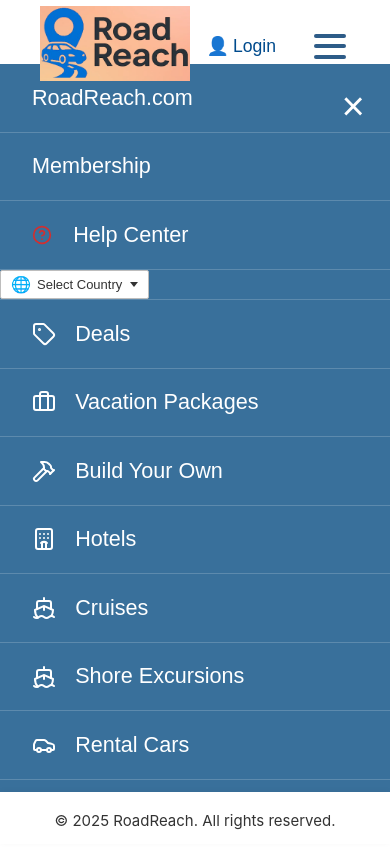
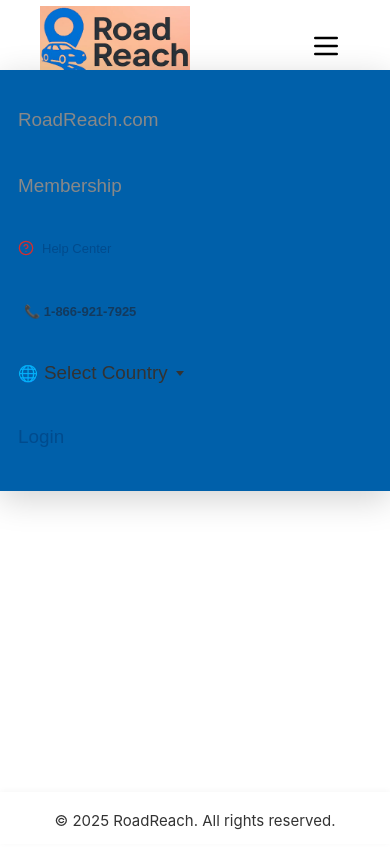
Before and after one commit to RoadReach/RoadReach_FrontEnd, a React (Vite) app: page /select-vehicle in a window 390 px wide. Both pictures are taken after a click on the button "Open menu". Shown: the top 868 px of the page. Built offline with nearby package versions, Linux system fonts and the light colour scheme.

Commit message:
mobile menu is added

```diff
--- a/src/App.tsx
+++ b/src/App.tsx
@@ -54,8 +54,9 @@ const AppContent: React.FC = () => {
 
   return (
     <div>
+      {isLoggedIn && showSessionTimeout && (
+        <div className="session-modal-overlay">
           <Header />
-      {isLoggedIn && showSessionTimeout && (
           <div className="session-modal" role="dialog" aria-modal="true" aria-label="Countdown to session expiration">
             <div className="session-modal__dialog">
               <div className="session-modal__header">
@@ -71,7 +72,9 @@ const AppContent: React.FC = () => {
               </div>
             </div>
           </div>
+        </div>
       )}
+      {!showSessionTimeout && <Header />}
       <main className="main-content">
         <Routes>
           <Route path="/" element={<Home />} />
--- a/src/components/Header.css
+++ b/src/components/Header.css
@@ -264,11 +264,10 @@ header.site-header {
 }
 .header__sep, .header__sep--tall { margin:0; color:#ccc; display:inline-block; vertical-align:middle; }
 .header__sep--tall {
-		height: 100px;
-		line-height: 100px;
-		font-size: 45px;
-		min-width: 1px;
-		padding: 0;
+	height: 100px;
+	line-height: 100px;
+	font-size: 30px;
+	min-width: 1px;
 }
 .header__login { display:flex; align-items:center; gap:4px; color:#004B8D; font-weight:500; }
 .header__main { display:flex; justify-content:flex-end; align-items:center; padding:10px 40px; background:none; }
@@ -425,6 +424,9 @@ header.main-header {
 		height: 32px;
 		font-size: 15px;
 	}
+	.header__main {
+		display: none;
+	}
 }
 
 @media (max-width: 600px) {
@@ -580,3 +582,61 @@ header.main-header {
 	color: #c00;
 	font-weight: bold;
 }
+.header__hamburger {
+  background: none;
+  border: none;
+  cursor: pointer;
+  display: none;
+  align-items: center;
+  justify-content: center;
+  padding: 8px;
+}
+
+@media (max-width: 900px) {
+  .header__hamburger {
+    display: flex;
+  }
+  .header__right > *:not(.header__hamburger) {
+    display: none;
+  }
+  .header__mobile-menu {
+    position: fixed;
+    top: 70px; /* Adjust to match your header height */
+    left: 0;
+    right: 0;
+    background: #0060aa;
+    box-shadow: 0 8px 32px rgba(0,0,0,0.18);
+    padding: 28px 18px 32px 18px;
+    z-index: 3000;
+    display: flex;
+    flex-direction: column;
+    gap: 22px;
+    animation: slideDown 0.22s;
+  }
+}
+
+.header__mobile-menu a,
+.header__mobile-menu button {
+  color: #004B8D;
+  text-decoration: none;
+  font-size: 1.18rem;
+  font-weight: 500;
+  background: none;
+  border: none;
+  text-align: left;
+  padding: 8px 0;
+  cursor: pointer;
+  transition: color 0.18s;
+}
+
+.header__mobile-menu a:hover,
+.header__mobile-menu button:hover {
+  color: #005DA6;
+  background: #f3f7fa;
+  border-radius: 6px;
+}
+
+@keyframes slideDown {
+  from { transform: translateY(-30px); opacity: 0; }
+  to { transform: translateY(0); opacity: 1; }
+}
--- a/src/components/Header.tsx
+++ b/src/components/Header.tsx
@@ -1,7 +1,7 @@
 import React, { useState, useRef, useEffect } from "react";
 import { Link, useNavigate, useLocation } from "react-router-dom";
 import RoadReachLogo from "../assets/RoadReach_Logo_cropped.png";
-import { HelpCircle, PhoneCall, Tag, Briefcase, Hammer, Hotel, Ship, Car, Truck, FlagTriangleRight, User, Mail, ExternalLink } from 'lucide-react';
+import { HelpCircle, PhoneCall, Menu } from 'lucide-react';
 import GeoDropdown from './GeoDropdown';
 import HelpCenter from './HelpCenter';
 import './Header.css';
@@ -13,8 +13,15 @@ const Header: React.FC = () => {
   const [showDropdown, setShowDropdown] = useState(false);
   const [helpOpen, setHelpOpen] = useState(false);
   const [mobileMenuOpen, setMobileMenuOpen] = useState(false);
+  const [isMobile, setIsMobile] = useState(window.innerWidth < 900);
   const userRef = useRef<HTMLSpanElement | null>(null);
   const dropdownRef = useRef<HTMLDivElement | null>(null);
+
+  useEffect(() => {
+    const handleResize = () => setIsMobile(window.innerWidth < 900);
+    window.addEventListener('resize', handleResize);
+    return () => window.removeEventListener('resize', handleResize);
+  }, []);
 
   useEffect(() => {
     if (!showDropdown) return;
@@ -53,7 +60,18 @@ const Header: React.FC = () => {
     );
   }
 
-  // ...existing code for full header...
+  const headerLinks = [
+    { type: "link", label: "RoadReach.com", to: "/", className: "header__link header__link--light" },
+    { type: "sep" },
+    { type: "link", label: "Membership", to: "#", className: "header__link header__link--light" },
+    { type: "sep" },
+    { type: "help" },
+    { type: "sep" },
+    { type: "phone" },
+    { type: "sep" },
+    { type: "geo" }
+  ];
+
   return (
     <header className="site-header">
       {/* Top bar */}
@@ -64,23 +82,53 @@ const Header: React.FC = () => {
           </Link>
         </div>
         <div className="header__right">
-          <div className="header__right-content">
-            <span className="header__right-link header__right-domain">RoadReach.com</span>
-            <span className="header__sep header__sep--tall">|</span>
-            <a href="#" className="header__right-link">Membership</a>
-            <span className="header__sep header__sep--tall">|</span>
-            <a href="#" className="header__right-link header__help-link" onClick={() => setHelpOpen(true)}>
-              <HelpCircle size={20} color="#D32F2F" style={{verticalAlign:'middle',marginRight:2}} />
+        {!isMobile && (
+          <>
+            {headerLinks.map((item, idx) => {
+              if (item.type === "sep") {
+                return <span key={idx} className="header__sep header__sep--tall">|</span>;
+              }
+              if (item.type === "link") {
+                return (
+                  <Link key={idx} to={item.to} className={item.className}>{item.label}</Link>
+                );
+              }
+              if (item.type === "help") {
+                return (
+                  <a
+                    key={idx}
+                    href="#"
+                    className="header__link header__help-link"
+                    onClick={() => setHelpOpen(true)}
+                  >
+                    <HelpCircle size={16} color="#D32F2F" style={{verticalAlign:'middle',marginRight:2}} />
                     <span className="header__help-text">Help Center</span>
                   </a>
-            <span className="header__sep header__sep--tall">|</span>
-            <a href="tel:+18669217925" className="header__right-link header__phone">
-              <span style={{color:'#D32F2F',verticalAlign:'middle',marginRight:4}}><PhoneCall size={20} /></span>
-              <span className="header__phone-number header__phone-number--solid">1-866-921-7925</span>
+                );
+              }
+              if (item.type === "phone") {
+                return (
+                  <a
+                    key={idx}
+                    href="tel:+18669217925"
+                    className="header__phone header__phone--bold"
+                    aria-label="Call 1 866 921 7925"
+                  >
+                    <span className="header__phone-number header__phone-number--solid">📞 1-866-921-7925</span>
                   </a>
-            <span className="header__sep header__sep--tall">|</span>
-            <GeoDropdown showOnlyCountry={true} onCountryChange={() => window.location.reload()} />
-          </div>
+                );
+              }
+              if (item.type === "geo") {
+                return (
+                  <GeoDropdown
+                    key={idx}
+                    showOnlyCountry={true}
+                    onCountryChange={() => window.location.reload()}
+                  />
+                );
+              }
+              return null;
+            })}
             {firstName ? (
               <div className="header__user-wrapper">
                 <span className="header__user" ref={userRef} onClick={() => setShowDropdown(prev => !prev)}>👤 {firstName}</span>
@@ -121,58 +169,99 @@ const Header: React.FC = () => {
                 )}
               </div>
             ) : (
-            <Link to="/login" className="header__login header__login--mobile">
+              <Link to="/login" className="header__login">
                 <span className="header__user-initial">👤</span> Login
               </Link>
             )}
+          </>
+        )}
+
+        {isMobile && (
+          <>
             <button
-            className="nav-menu-toggle"
-            aria-label="Open navigation menu"
+              className="header__hamburger"
+              aria-label="Open menu"
               onClick={() => setMobileMenuOpen(true)}
             >
-            <span />
-            <span />
-            <span />
+              <Menu size={32} />
             </button>
+          </>
+        )}
       </div>
       </div>
-      {/* Mobile menu overlay */}
-      {mobileMenuOpen && (
-        <div className="main-menu-overlay" onClick={() => setMobileMenuOpen(false)}>
-          <div className="main-menu" onClick={e => e.stopPropagation()}>
-            <button className="main-menu__close" onClick={() => setMobileMenuOpen(false)} aria-label="Close menu">&times;</button>
-            <div className="main-menu__section main-menu__vertical">
-              <a className="main-menu__item" onClick={() => { navigate('/'); setMobileMenuOpen(false); }} style={{cursor:'pointer'}}><span className="header__right-domain">RoadReach.com</span></a>
-              <a className="main-menu__item" href="#">Membership</a>
-              <a className="main-menu__item" href="#" onClick={() => { setHelpOpen(true); setMobileMenuOpen(false); }}>
-                <HelpCircle size={20} color="#D32F2F" style={{verticalAlign:'middle',marginRight:2}} />
+
+      {isMobile && mobileMenuOpen && (
+        <div className="header__mobile-menu">
+          {/* User section */}
+          {firstName && (
+            <div className="header__mobile-user">{firstName}</div>
+          )}
+
+          {/* Main links */}
+          {headerLinks.map((item, idx) => {
+            if (item.type === "sep") return null;
+            if (item.type === "link") {
+              return (
+                <Link
+                  key={idx}
+                  to={item.to}
+                  className={item.className}
+                  onClick={() => setMobileMenuOpen(false)}
+                >
+                  {item.label}
+                </Link>
+              );
+            }
+            if (item.type === "help") {
+              return (
+                <a
+                  key={idx}
+                  href="#"
+                  className="header__link header__help-link"
+                  onClick={() => { setHelpOpen(true); setMobileMenuOpen(false); }}
+                >
+                  <HelpCircle size={16} color="#D32F2F" style={{ verticalAlign: 'middle', marginRight: 2 }} />
                   <span className="header__help-text">Help Center</span>
                 </a>
+              );
+            }
+            if (item.type === "phone") {
+              return (
+                <a
+                  key={idx}
+                  href="tel:+18669217925"
+                  className="header__phone header__phone--bold"
+                  aria-label="Call 1 866 921 7925"
+                  onClick={() => setMobileMenuOpen(false)}
+                >
+                  <span className="header__phone-number header__phone-number--solid">📞 1-866-921-7925</span>
+                </a>
+              );
+            }
+            if (item.type === "geo") {
+              return (
+                <GeoDropdown
+                  key={idx}
+                  showOnlyCountry={true}
+                  onCountryChange={() => { window.location.reload(); setMobileMenuOpen(false); }}
+                />
+              );
+            }
+            return null;
+          })}
 
-              <div className="main-menu__item" style={{padding:0}}>
-                <GeoDropdown showOnlyCountry={true} onCountryChange={() => { window.location.reload(); setMobileMenuOpen(false); }} />
-              </div>
-
-              <a href="#" className="main-menu__item"><Tag size={24} /> Deals</a>
-              <a href="#" className="main-menu__item"><Briefcase size={24} /> Vacation Packages</a>
-              <a href="#" className="main-menu__item"><Hammer size={24} /> Build Your Own</a>
-              <a href="#" className="main-menu__item"><Hotel size={24} /> Hotels</a>
-              <a href="#" className="main-menu__item"><Ship size={24} /> Cruises</a>
-              <a href="#" className="main-menu__item"><Ship size={24} /> Shore Excursions</a>
-              <a className="main-menu__item" onClick={() => { navigate('/rental-cars'); setMobileMenuOpen(false); }}><Car size={24} /> Rental Cars</a>
-              <a href="#" className="main-menu__item"><Truck size={24} /> Budget Truck Rental</a>
-              <a href="#" className="main-menu__item"><FlagTriangleRight size={24} /> Theme Parks & Specialty</a>
-              <a href="#" className="main-menu__item"><User size={24} /> Account</a>
-            </div>
-            <div className="main-menu__footer">
-              <a href="#" className="main-menu__footer-link"><HelpCircle size={20} /> Help Center</a>
-              <a href="#" className="main-menu__footer-link"><Mail size={20} /> Contact Us</a>
-              <a href="https://www.costco.com" target="_blank" rel="noopener noreferrer" className="main-menu__footer-link"><ExternalLink size={20} /> Visit Costco.com</a>
-            </div>
-          </div>
+          {/* Account links */}
+          {firstName ? (
+            <>
+              <Link to="/profile" onClick={() => setMobileMenuOpen(false)} className="header__link">Account</Link>
+              <Link to="/bookings" onClick={() => setMobileMenuOpen(false)} className="header__link">Bookings</Link>
+              <button onClick={() => { handleLogout(); setMobileMenuOpen(false); }} className="header__link">Logout</button>
+            </>
+          ) : (
+            <Link to="/login" onClick={() => setMobileMenuOpen(false)} className="header__link">Login</Link>
+          )}
         </div>
       )}
-
 
       {/* Main nav bar */}
       <div className="header__main">
--- a/src/components/rentalCars.tsx
+++ b/src/components/rentalCars.tsx
@@ -81,8 +81,8 @@ const RentalCars: React.FC = () => {
 
   interface DateFieldProps {
     label: string;
-    value: string;
-    onChange: (value: string) => void;
+    value: string; // ISO yyyy-mm-dd
+    onChange: (iso: string) => void;
     min: string;
     required?: boolean;
     invalid?: boolean;
@@ -235,7 +235,7 @@ const RentalCars: React.FC = () => {
     <div className="rental-form-container">
       <div className="rental-form-card">
         <form onSubmit={handleSubmit}>
-          {/* Staged validation: age checkbox error waits until location(s) valid */}
+          {/** Staged validation: age checkbox error waits until location(s) valid */}
           <div className="rental-form-radio-row">
             <label className="rental-form-radio-label">
               <input
@@ -244,7 +244,7 @@ const RentalCars: React.FC = () => {
                 onChange={() => setSameLocation(true)}
                 className="rental-form-radio-input"
               />
-              Drop-off at Same Location
+              Pick-up and Drop-off at Same Location
             </label>
             <label className="rental-form-radio-label rental-form-radio-label-margin">
               <input
@@ -257,10 +257,9 @@ const RentalCars: React.FC = () => {
             </label>
             <span className="rental-form-required">* Indicates required fields</span>
           </div>
-          {/* Separate field groups for each scenario */}
+          <div className={`rental-form-fields-row${sameLocation ? " rental-form-fields-row--span" : ""}`}>
             {sameLocation ? (
-            <div className="rental-form-fields-row rental-form-fields-row--span">
-              {/* ...existing code for sameLocation fields... */}
+              <>
                 <div className="rental-form-field">
                   <label className="rental-form-label" htmlFor="pickupLocationSame">Pick-Up and Drop-Off Location*</label>
                   <input
@@ -278,6 +277,7 @@ const RentalCars: React.FC = () => {
                     className={`rental-form-input${submitAttempted && !pickupLocation ? ' rental-form-input--invalid' : ''}`}
                     {...(submitAttempted && !pickupLocation ? { 'aria-invalid': 'true' } : {})}
                   />
+                  {/** No inline text error; red border only */}
                   {(showPickupSuggest && pickupLocation.length >= 2) && (
                     <ul className="rental-form-suggest-list">
                       {pickupLoading && (
@@ -365,10 +365,9 @@ const RentalCars: React.FC = () => {
                     })}
                   </select>
                 </div>
-            </div>
+              </>
             ) : (
-            <div className="rental-form-fields-row different-location">
-              {/* ...existing code for different location fields... */}
+              <>
                 <div className="rental-form-field">
                   <label className="rental-form-label" htmlFor="pickupLocation">Pick-Up Location*</label>
                   <input
@@ -386,6 +385,7 @@ const RentalCars: React.FC = () => {
                     className={`rental-form-input${submitAttempted && !pickupLocation ? ' rental-form-input--invalid' : ''}`}
                     {...(submitAttempted && !pickupLocation ? { 'aria-invalid': 'true' } : {})}
                   />
+                  {/** No inline text error; red border only */}
                   {(showPickupSuggest && pickupLocation.length >= 2) && (
                     <ul className="rental-form-suggest-list">
                       {pickupLoading && (
@@ -456,6 +456,7 @@ const RentalCars: React.FC = () => {
                     className={`rental-form-input${submitAttempted && !dropoffLocation ? ' rental-form-input--invalid' : ''}`}
                     {...(submitAttempted && !dropoffLocation ? { 'aria-invalid': 'true' } : {})}
                   />
+                  {/** No inline text error; red border only */}
                   {(showDropoffSuggest && dropoffLocation.length >= 2) && (
                     <ul className="rental-form-suggest-list">
                       {dropoffLoading && (
@@ -512,10 +513,10 @@ const RentalCars: React.FC = () => {
                     })}
                   </select>
                 </div>
+              </>
+            )}
           </div>
-          )}
-          {/* Flex row for checkbox, label, and Search button */}
-          <div className="rental-form-check-row rental-form-check-row--inline">
+          <div className="rental-form-check-row">
             <input
               type="checkbox"
               checked={is25}
@@ -534,9 +535,12 @@ const RentalCars: React.FC = () => {
               ) : null;
             })()}
             <span className="rental-form-powered-inline">Driven by <strong>Low Price Finder&trade;</strong></span>
+
+          </div>
+          <div className="rental-form-submit-row">
             <button
               type="submit"
-              className="rental-form-submit-btn rental-form-submit-btn--ml-auto"
+              className="rental-form-submit-btn"
             >
               Search
             </button>
```
Also changed, not shown: src/App.css (+11 -1 lines), src/components/RentalCars.css (+9 -124 lines), src/components/SelectVehicle.css (+20 -32 lines), src/components/SelectVehicle.tsx (+4 -4 lines). Lines whose indentation alone changed are shown as unchanged.
